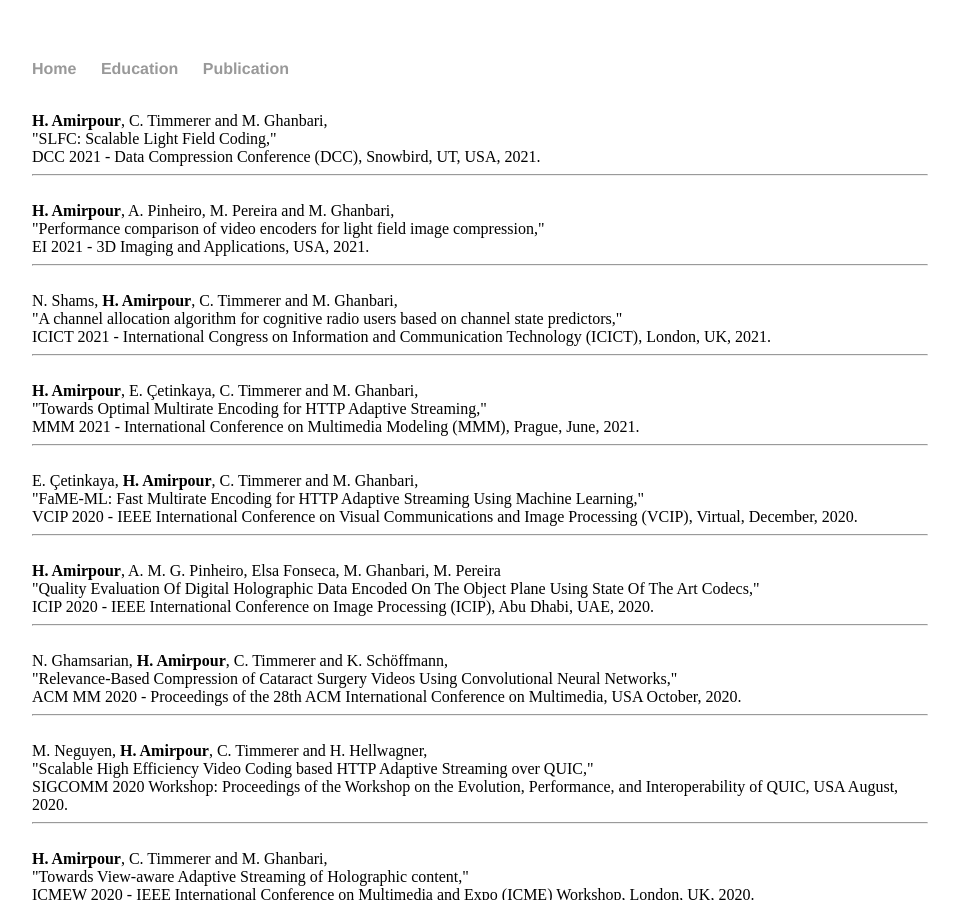
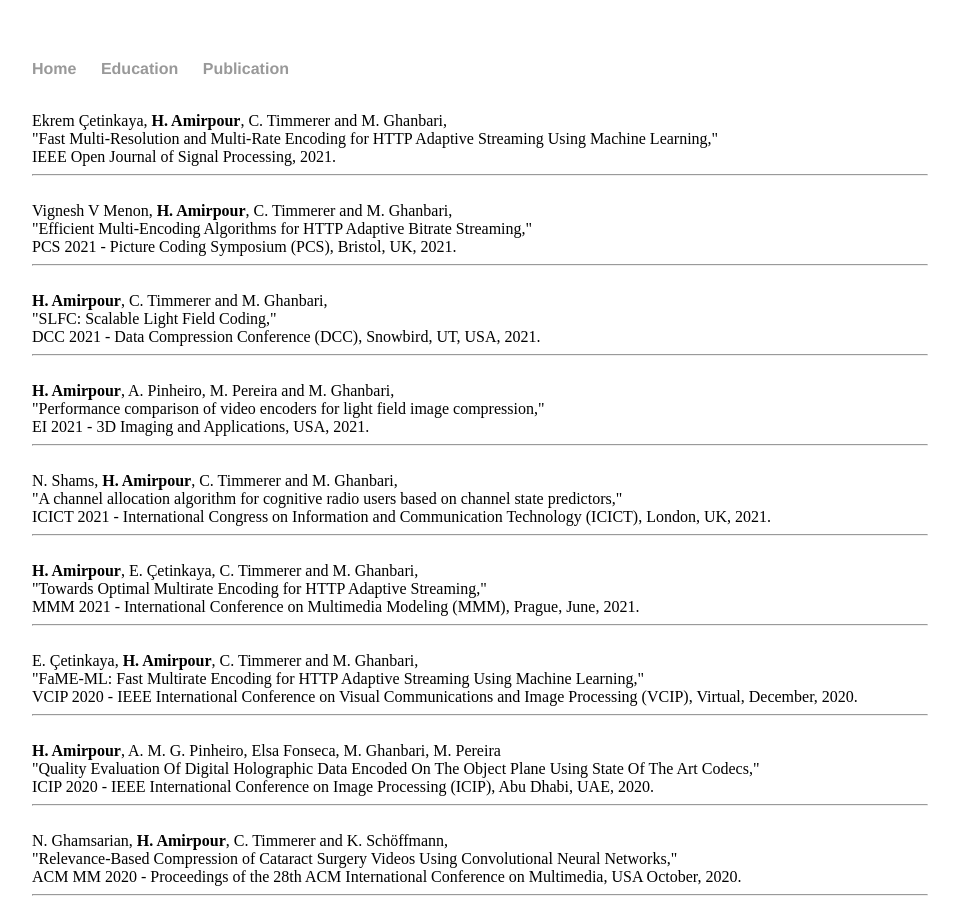
Before and after one commit to HadiAmirpour/hadiamirpour.github.io, a Jekyll site: the page publication.html, which Jekyll copies as it is, in a window 1280 px wide and 900 px high. Shown: the whole window, without its empty margins (160-1119 px from the left). Built offline with Jekyll 4.4.1, drawn with Linux system fonts in a browser that asks for light colours.

Commit message:
Update publication.html

```diff
--- a/publication.html
+++ b/publication.html
@@ -21,6 +21,18 @@
 
 
 
+		<br />
+
+		<h>Ekrem Çetinkaya, <b>H. Amirpour</b>, C. Timmerer and M. Ghanbari,<br />
+		"Fast Multi-Resolution and Multi-Rate Encoding for HTTP Adaptive Streaming Using Machine Learning," <br />
+		IEEE Open Journal of Signal Processing, 2021.</h>
+		<hr>
+		<br />
+
+		<h>Vignesh V Menon, <b>H. Amirpour</b>, C. Timmerer and M. Ghanbari,<br />
+		"Efficient Multi-Encoding Algorithms for HTTP Adaptive Bitrate Streaming," <br />
+		PCS 2021 - Picture Coding Symposium (PCS), Bristol, UK, 2021.</h>
+		<hr>
 		<br />
 
 		<h><b>H. Amirpour</b>, C. Timmerer and M. Ghanbari,<br />
```
